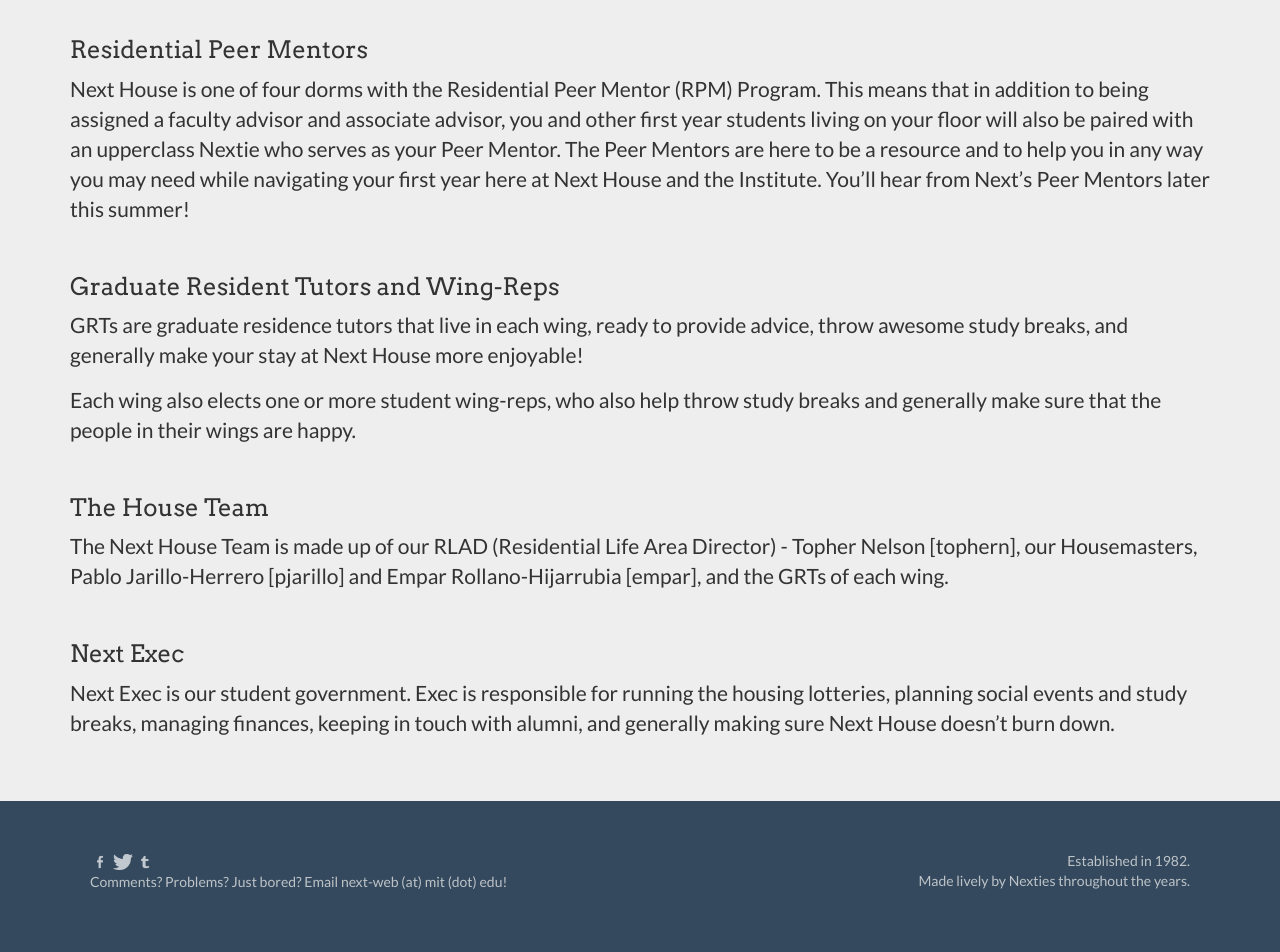
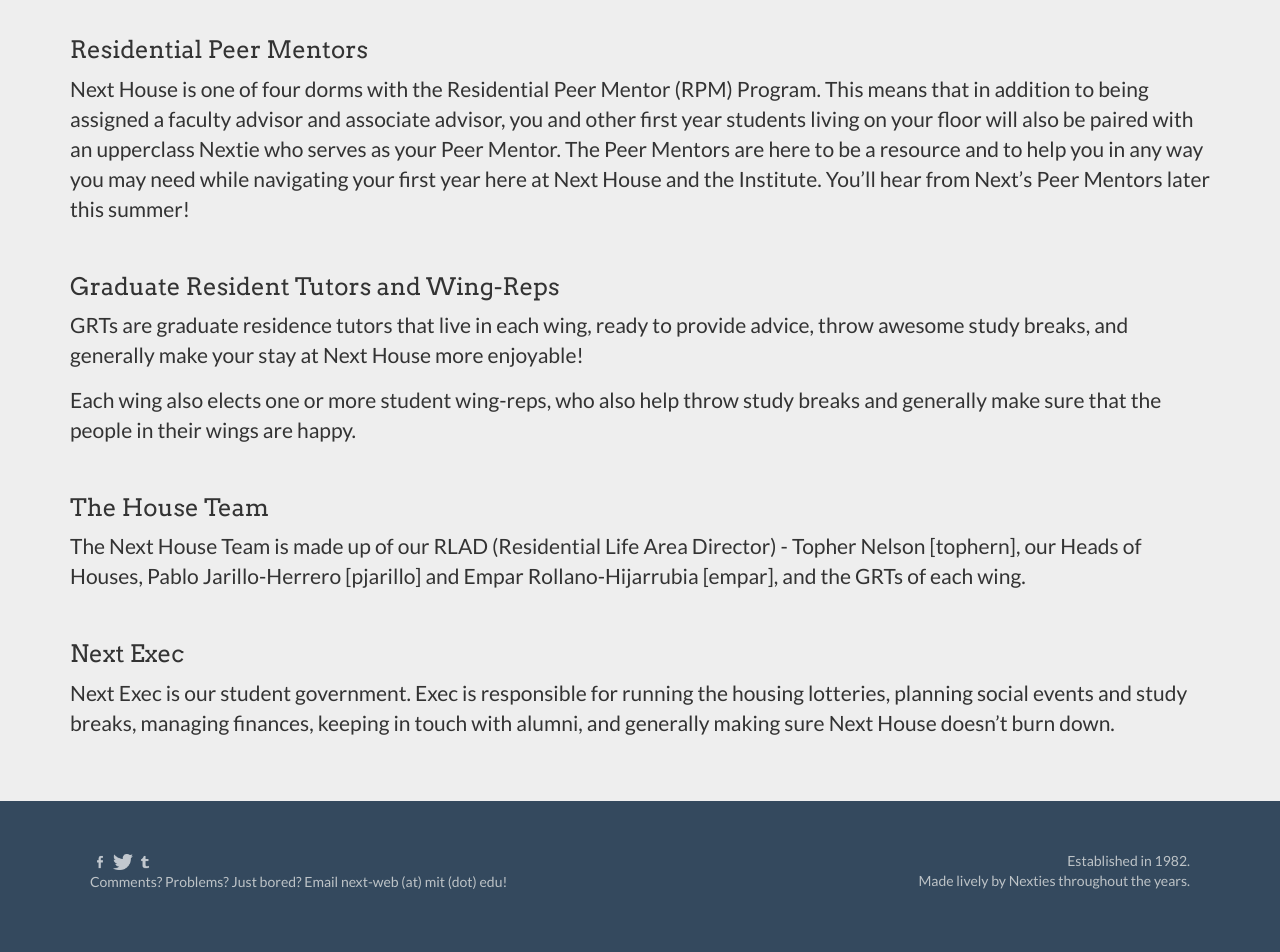
Before and after one commit to cory2067/next-house, a Jekyll site: the page built from pages/resources.md, in a window 1280 px wide. Shown: the part 700-1652 px from the top of the page. Built offline with Jekyll 4.4.1, drawn with Linux system fonts in a browser that asks for light colours; nearby versions of some CDN libraries.

Commit message:
heads of house

```diff
--- a/pages/resources.md
+++ b/pages/resources.md
@@ -18,7 +18,7 @@
 
 ### The House Team
 
-The Next House Team is made up of our RLAD (Residential Life Area Director) - Topher Nelson [tophern], our Housemasters, Pablo Jarillo-Herrero [pjarillo] and Empar Rollano-Hijarrubia [empar], and the GRTs of each wing.
+The Next House Team is made up of our RLAD (Residential Life Area Director) - Topher Nelson [tophern], our Heads of Houses, Pablo Jarillo-Herrero [pjarillo] and Empar Rollano-Hijarrubia [empar], and the GRTs of each wing.
 
 ### Next Exec
 
```
